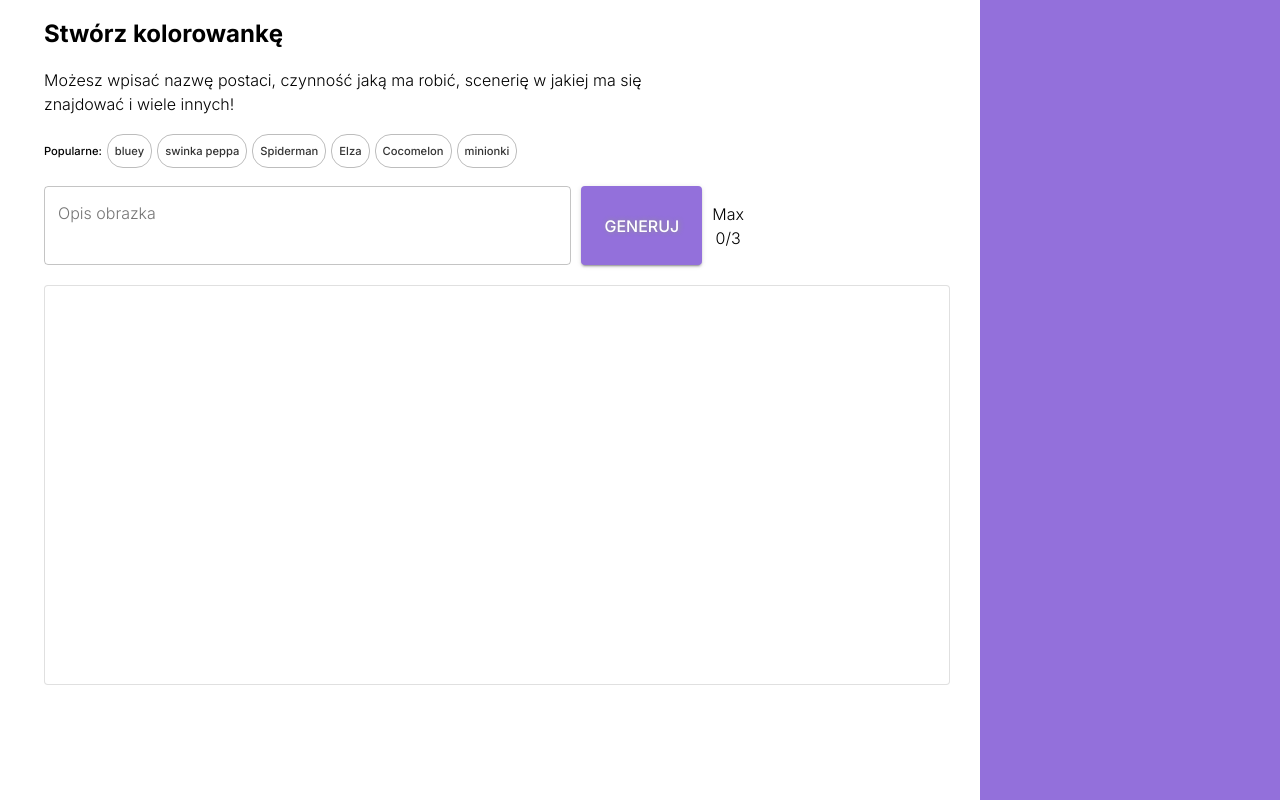
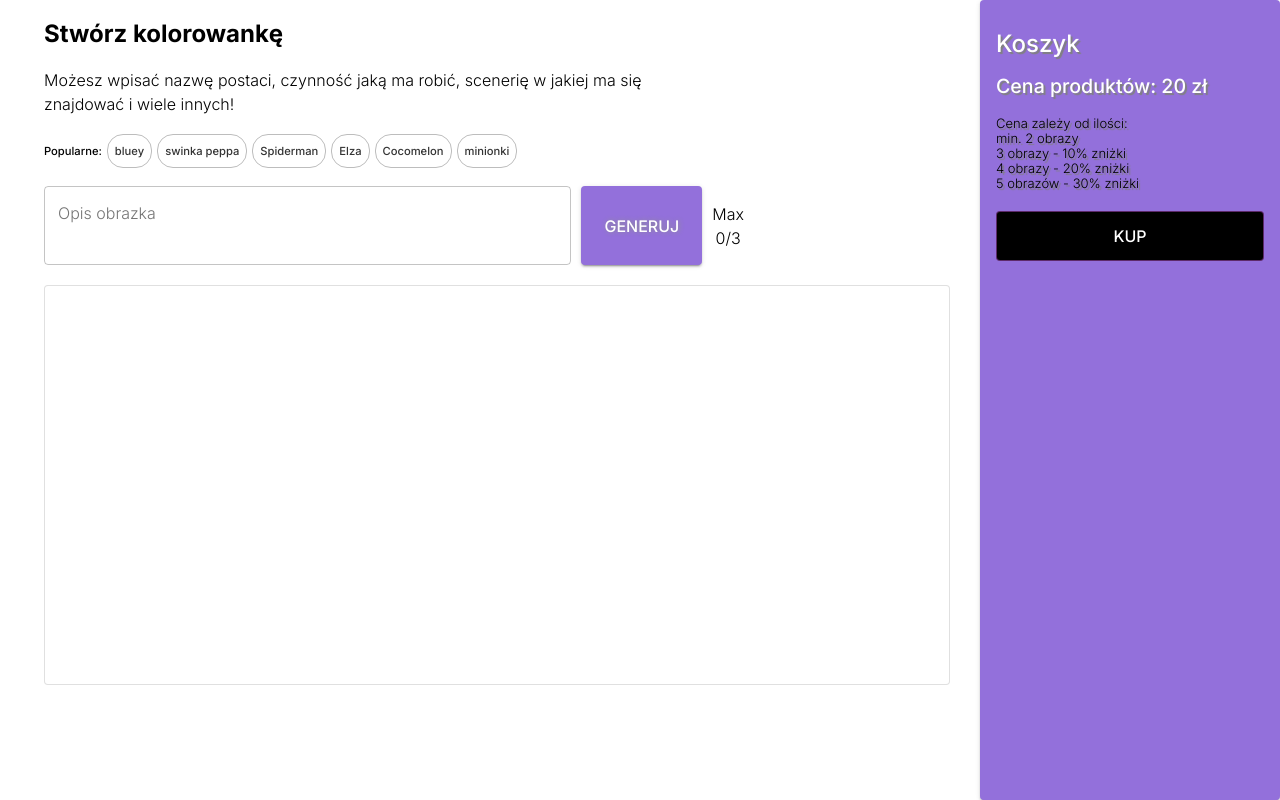
Before and after one commit to Afafrr/coloring-pages, a Next.js app: page /dashboard in a window 1280 px wide. Built offline with nearby package versions, Linux system fonts and the light colour scheme.

Commit message:
feat: checkout bar in dashboard

```diff
--- a/app/dashboard/_components/Checkout.tsx
+++ b/app/dashboard/_components/Checkout.tsx
@@ -1,22 +1,132 @@
 "use client";
-import { Box, Paper, Typography, useTheme } from "@mui/material";
+import { Box, Button, Paper, Typography, useTheme } from "@mui/material";
+import { AppContext } from "@/app/_context/imagesContext";
+import { useRouter } from "next/navigation";
+import { useContext } from "react";
 
 function Checkout() {
   const { palette } = useTheme();
+  const router = useRouter();
+
   return (
-    <Box
+    <Paper
+      variant="elevation"
+      elevation={2}
       sx={{
         position: { xs: "fixed", md: "relative" },
         width: { xs: "100%", md: "250px", lg: "300px" },
         minHeight: { xs: "100px", md: "auto" },
         bottom: "0px",
         left: { xs: "0px", md: "auto" },
+        p: 2,
+        pt: { md: "30px" },
         backgroundColor: palette.primary.main,
+        textShadow: "2px 2px 1px grey",
+        color: "#ffffff",
       }}
     >
-      <Typography variant="body1" sx={{ top: "0px" }}></Typography>
+      <Box
+        sx={{
+          display: "flex",
+          flexDirection: { xs: "row", md: "column" },
+          justifyContent: "space-between",
+          position: "sticky",
+          top: "20px",
+        }}
+      >
+        <Box>
+          <Typography
+            variant="h3"
+            fontWeight={400}
+            sx={{
+              display: { xs: "none", md: "block" },
+              top: "10px",
+            }}
+          >
+            Koszyk
+          </Typography>
+          <PriceComp />
+          <Box sx={{ mt: "15px", color: "black" }}>
+            <Typography
+              fontSize="13px"
+              sx={{ mt: "0px", lineHeight: "15px" }}
+              fontWeight={300}
+            >
+              Cena zależy od ilości:
+            </Typography>
+            <Typography
+              fontSize="13px"
+              sx={{ mt: "0px", lineHeight: "15px" }}
+              fontWeight={300}
+            >
+              min. 2 obrazy
+            </Typography>
+            <Typography
+              fontSize="13px"
+              sx={{ mt: "0px", lineHeight: "15px" }}
+              fontWeight={300}
+            >
+              3 obrazy - 10% zniżki
+            </Typography>
+            <Typography
+              fontSize="13px"
+              sx={{ mt: "0px", lineHeight: "15px" }}
+              fontWeight={300}
+            >
+              4 obrazy - 20% zniżki
+            </Typography>
+            <Typography
+              fontSize="13px"
+              sx={{ mt: "0px", lineHeight: "15px" }}
+              fontWeight={300}
+            >
+              5 obrazów - 30% zniżki
+            </Typography>
+          </Box>
+          <Button
+            variant="outlined"
+            color="secondary"
+            onClick={() => router.push("/checkout")}
+            sx={{
+              position: "relative",
+              height: { xs: "100px", md: "50px" },
+              width: { xs: "120px", md: "100%" },
+              left: { xs: "auto", md: "50%" },
+              transform: { xs: "auto", md: "translateX(-50%)" },
+              mt: { xs: "0px", md: "20px" },
+              color: "white",
+              backgroundColor: "black",
+            }}
+          >
+            Kup
+          </Button>
+        </Box>
+      </Box>
+    </Paper>
+  );
+}
+
+export default Checkout;
+
+function PriceComp() {
+  const { images } = useContext(AppContext);
+
+  const Price = () => (
+    <>
+      <Typography variant="body2" fontWeight={500} sx={{ display: "inline" }}>
+        Cena produktów:{' '}
+      </Typography>
+      <Typography variant="body2" fontWeight={500} sx={{ display: "inline" }}>
+         20 zł
+      </Typography>
+    </>
+  );
+
+  return (
+    <Box sx={{ mt: "15px" }}>
+      {images.length + 1 ? <Price /> : <EmptyCart />}
     </Box>
   );
 }
 
-export default Checkout;
+const EmptyCart = () => <Typography>Dodaj produkt</Typography>;
```
